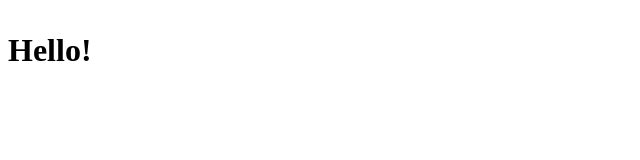
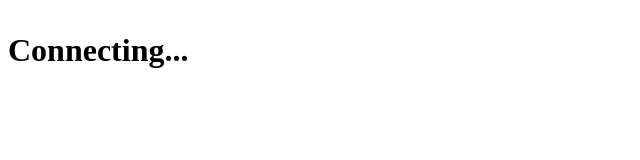
Before and after one commit to baldengineer/dmm-ble-mp730026, a plain HTML site: page websocket.html in a window 1280 px wide. Shown: the whole page, without its empty margins (0-640 px from the left). Drawn offline with Linux system fonts and the light colour scheme.

Commit message:
Add reconnect to websocket.html

```diff
--- a/websocket.html
+++ b/websocket.html
@@ -6,11 +6,19 @@
     <body>
         <h1><p id="reading">Hello!</p></h1>
         <script>
-            var ws = new WebSocket("ws://127.0.0.1:5678/"),
-                messages = document.createElement('p');
-            ws.onmessage = function (event) {
-                var messages = document.getElementById("reading").innerHTML = event.data;
-            };
+            function start(websocketServerLocation){
+                ws = new WebSocket(websocketServerLocation);
+                ws.onmessage = function (event) {
+                    var messages = document.getElementById("reading").innerHTML = event.data;
+                };
+                ws.onclose = function(){
+                    // Try to reconnect in 5 seconds
+                    document.getElementById("reading").innerHTML = "Connecting...";
+                    setTimeout(function(){start(websocketServerLocation)}, 5000);
+                };
+            }
+
+            start("ws://127.0.0.1:5678/")
         </script>
     </body>
 </html>
```
